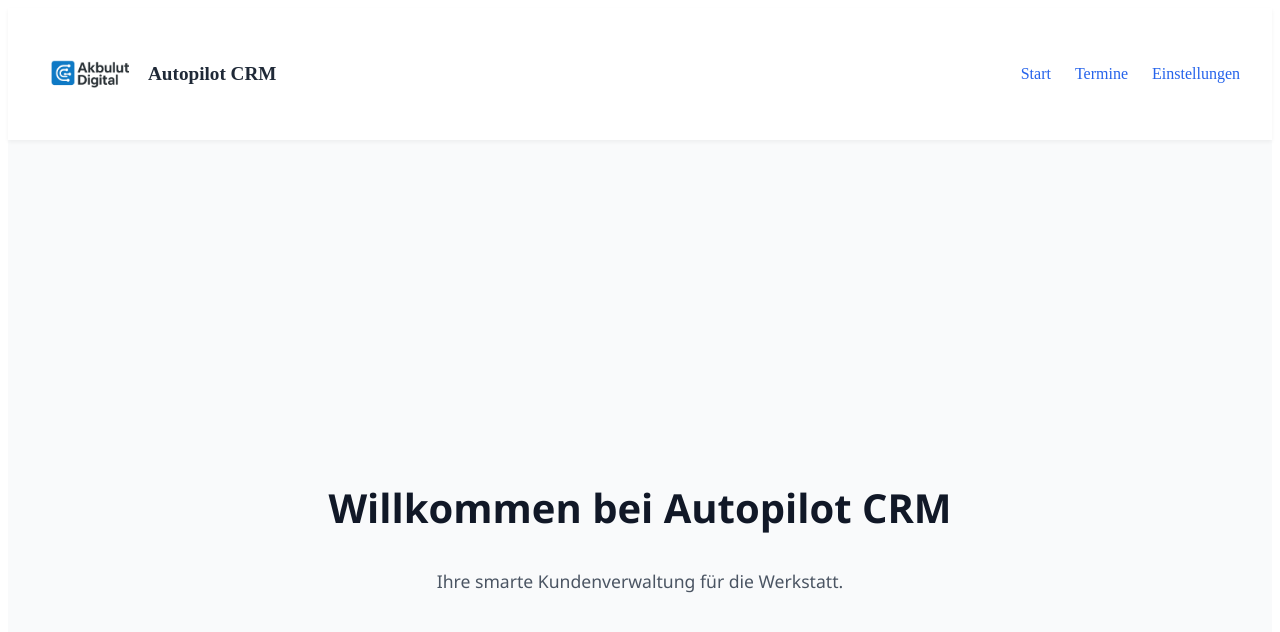
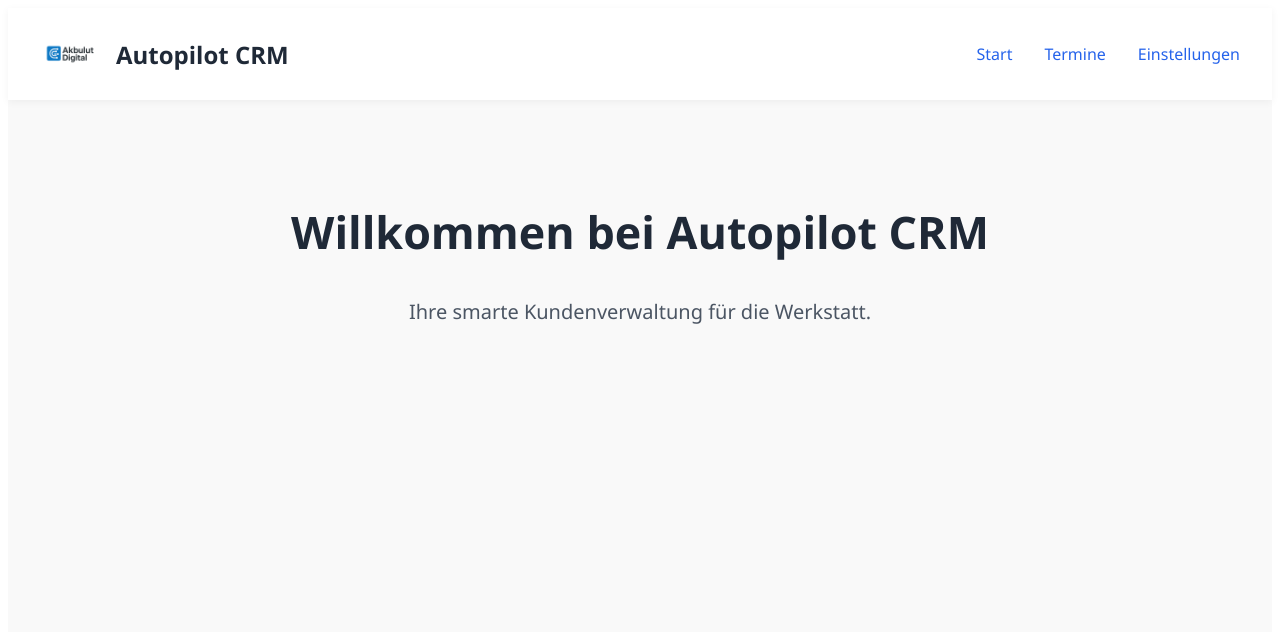
Before and after one commit to Mcan4250-creator/autopilot-crm, a Next.js app: page / in a window 1280 px wide. Shown: the top 632 px of the page. Built offline with nearby package versions, Linux system fonts and the light colour scheme.

Commit message:
Update index.js

```diff
--- a/pages/index.js
+++ b/pages/index.js
@@ -1,47 +1,57 @@
 export default function Home() {
   return (
-    <div>
+    <div style={{ fontFamily: "Segoe UI, sans-serif", backgroundColor: "#f9f9f9", minHeight: "100vh" }}>
       {/* Header */}
       <header style={{
         position: "sticky",
         top: 0,
-        backgroundColor: "#ffffff",
-        boxShadow: "0 2px 4px rgba(0,0,0,0.05)",
+        backgroundColor: "#fff",
+        boxShadow: "0 2px 8px rgba(0,0,0,0.05)",
         padding: "1rem 2rem",
         display: "flex",
         justifyContent: "space-between",
         alignItems: "center",
-        zIndex: 10,
+        zIndex: 100,
       }}>
-        <div style={{ display: "flex", alignItems: "center", gap: "0.5rem" }}>
-          <img src="/Logo.png" alt="Akbulut Digital Logo" style={{ height: 100 }} />
-          <span style={{ fontSize: "1.2rem", fontWeight: 600, color: "#1f2937" }}>Autopilot CRM</span>
+        {/* Logo und App-Name */}
+        <div style={{ display: "flex", alignItems: "center", gap: "1rem" }}>
+          <img src="/Logo.png" alt="Logo" style={{ height: "60px" }} />
+          <span style={{ fontSize: "1.5rem", fontWeight: "600", color: "#1f2937" }}>Autopilot CRM</span>
         </div>
-        <nav style={{ display: "flex", gap: "1.5rem" }}>
-          <a href="/" style={{ color: "#2563eb", textDecoration: "none", fontWeight: 500 }}>Start</a>
-          <a href="/termine" style={{ color: "#2563eb", textDecoration: "none", fontWeight: 500 }}>Termine</a>
-          <a href="/einstellungen" style={{ color: "#2563eb", textDecoration: "none", fontWeight: 500 }}>Einstellungen</a>
+
+        {/* Navigation */}
+        <nav style={{ display: "flex", gap: "2rem" }}>
+          <a href="/" style={navStyle}>Start</a>
+          <a href="/termine" style={navStyle}>Termine</a>
+          <a href="/einstellungen" style={navStyle}>Einstellungen</a>
         </nav>
       </header>
 
-      {/* Hauptinhalt */}
-      <main style={{
+      {/* Hero Section */}
+      <section style={{
         display: "flex",
         flexDirection: "column",
         alignItems: "center",
         justifyContent: "center",
-        height: "calc(100vh - 80px)",
-        backgroundColor: "#f9fafb",
-        fontFamily: "'Segoe UI', Tahoma, Geneva, Verdana, sans-serif",
-        padding: "2rem"
+        textAlign: "center",
+        padding: "4rem 2rem"
       }}>
-        <h1 style={{ fontSize: "2.5rem", color: "#111827", marginBottom: "1rem" }}>
+        <h1 style={{ fontSize: "2.8rem", fontWeight: "700", color: "#1f2937", marginBottom: "1rem" }}>
           Willkommen bei Autopilot CRM
         </h1>
-        <p style={{ fontSize: "1.1rem", color: "#4b5563" }}>
+        <p style={{ fontSize: "1.25rem", color: "#4b5563" }}>
           Ihre smarte Kundenverwaltung für die Werkstatt.
         </p>
-      </main>
+      </section>
     </div>
   );
 }
+
+const navStyle = {
+  textDecoration: "none",
+  fontSize: "1rem",
+  color: "#2563eb",
+  fontWeight: 500,
+  padding: "0.5rem 0",
+  transition: "color 0.2s ease",
+};
```
